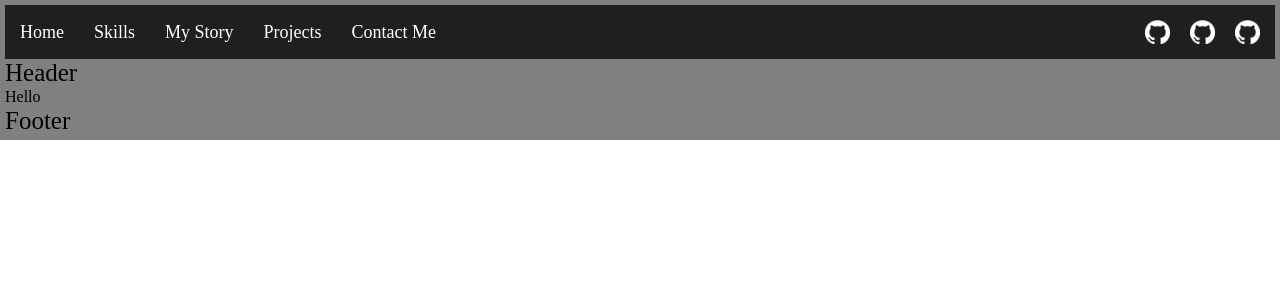
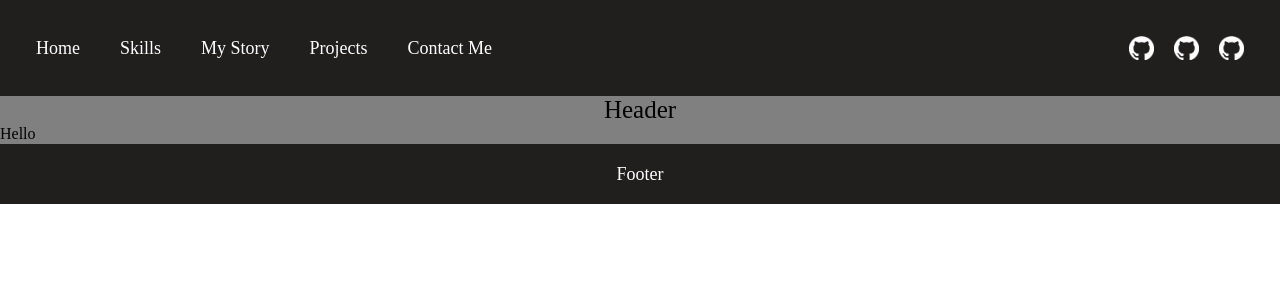
Before and after one commit to Bouderton/about-me, a React (Vite) app in the folder hello-vite/: page / in a window 1280 px wide. Shown: the top 300 px of the page. Built offline with nearby package versions, Linux system fonts and the light colour scheme.

Commit message:
new design template

```diff
--- a/hello-vite/src/components/App/App.css
+++ b/hello-vite/src/components/App/App.css
@@ -45,7 +45,6 @@
 
 .page {
   margin: 0 auto;
-  padding: 5px;
   background-color: grey;
   color: black;
 }
--- a/hello-vite/src/components/Footer/Footer.css
+++ b/hello-vite/src/components/Footer/Footer.css
@@ -1,3 +1,8 @@
 .footer {
   font-size: 25px;
+  background-color: #211e1e;
+  color: white;
+  text-align: center;
+  padding: 20px;
+  font-size: 18px;
 }
--- a/hello-vite/src/components/Header/Header.css
+++ b/hello-vite/src/components/Header/Header.css
@@ -1,3 +1,4 @@
 .header {
   font-size: 25px;
+  text-align: center;
 }
--- a/hello-vite/src/components/Nav/Nav.css
+++ b/hello-vite/src/components/Nav/Nav.css
@@ -4,7 +4,7 @@
   justify-content: space-between;
   background-color: #211e1e;
   color: white;
-  padding: 15px;
+  padding: 36px;
 }
 
 .nav {
@@ -16,7 +16,7 @@
   display: flex;
   flex-direction: row;
   align-items: center;
-  gap: 30px;
+  gap: 40px;
 }
 
 .nav__list-item {
```
Also changed, not shown: hello-vite/src/components/Footer/Footer.jsx (+7 -7 lines), hello-vite/src/images/linkedin.webp (deleted).
